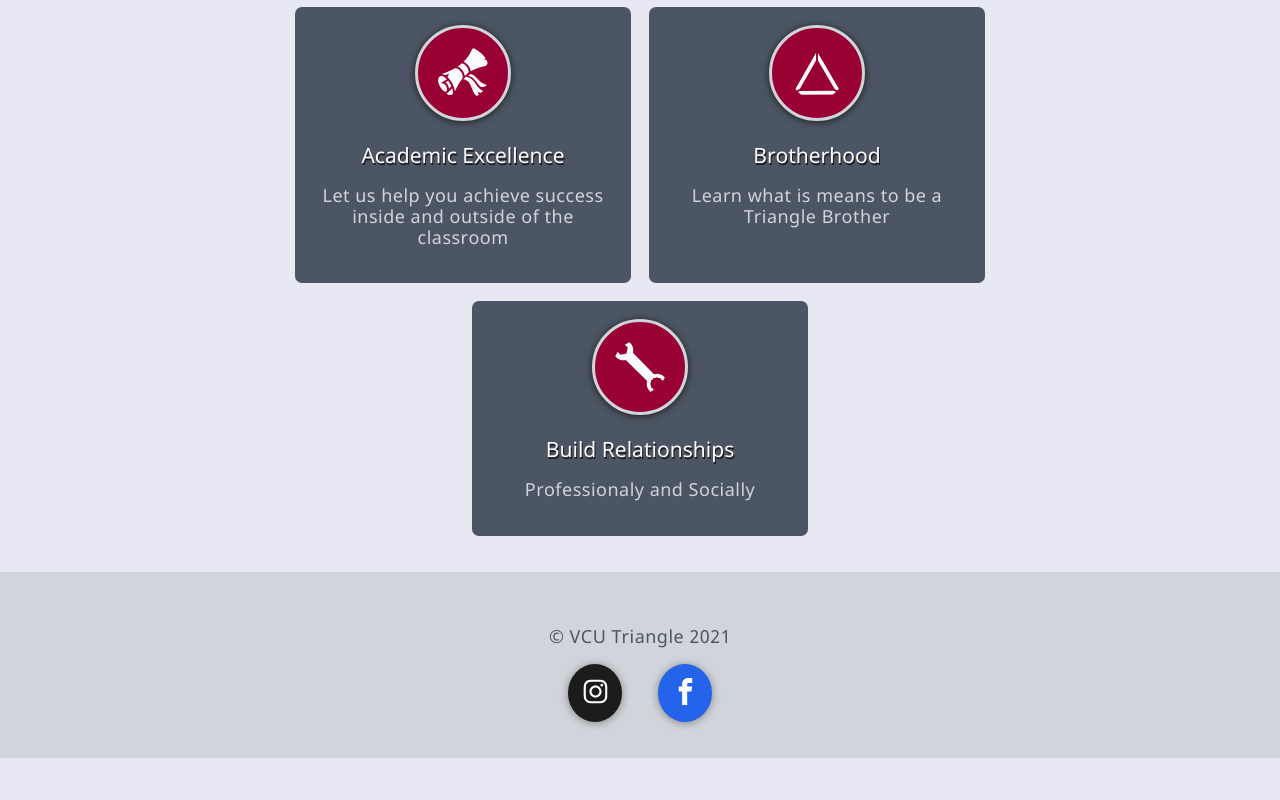
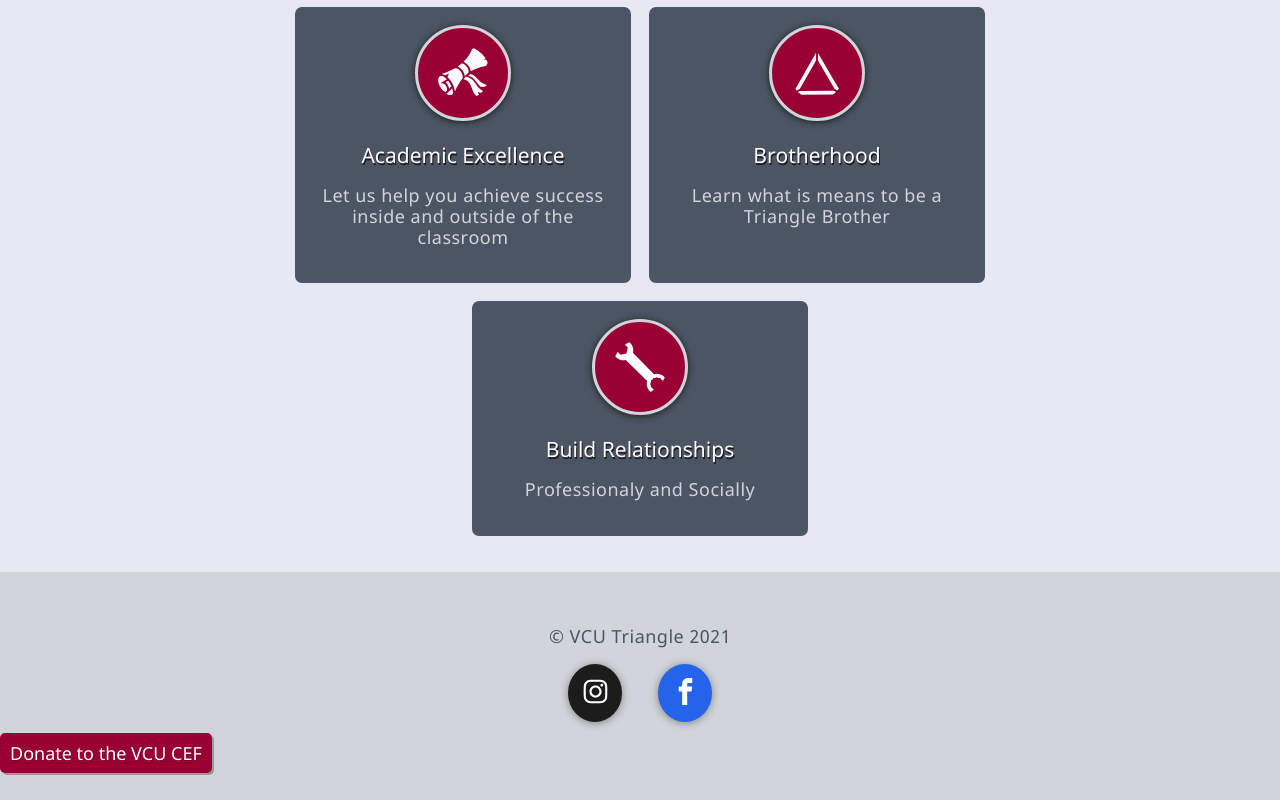
Before and after one commit to WesBosman/triangle-vcu-gatsby-site, a Gatsby site in the folder gatsby/: page / in a window 1280 px wide. Shown: the part 1194-1994 px from the top of the page. Before the commit the page ends 1952 px from the top, so only its background shows below. Built offline with nearby package versions, Linux system fonts and the light colour scheme; Gatsby itself is replaced by a stand-in of ours.

Commit message:
Added a link for people to donate to the VCU CEF put it in the footer.

```diff
--- a/gatsby/src/components/Footer.js
+++ b/gatsby/src/components/Footer.js
@@ -58,6 +58,10 @@ export default function Footer(){
                     </a>
                 </IconContext.Provider>
             </div>
+            <br/>
+            <a href="https://triangle.secure.force.com/pmtx/dn8n__SiteDonation?id=a1t2I000007eJY5" className="button">
+                Donate to the VCU CEF
+            </a>
         </FooterStyles>
     )
 }
```
